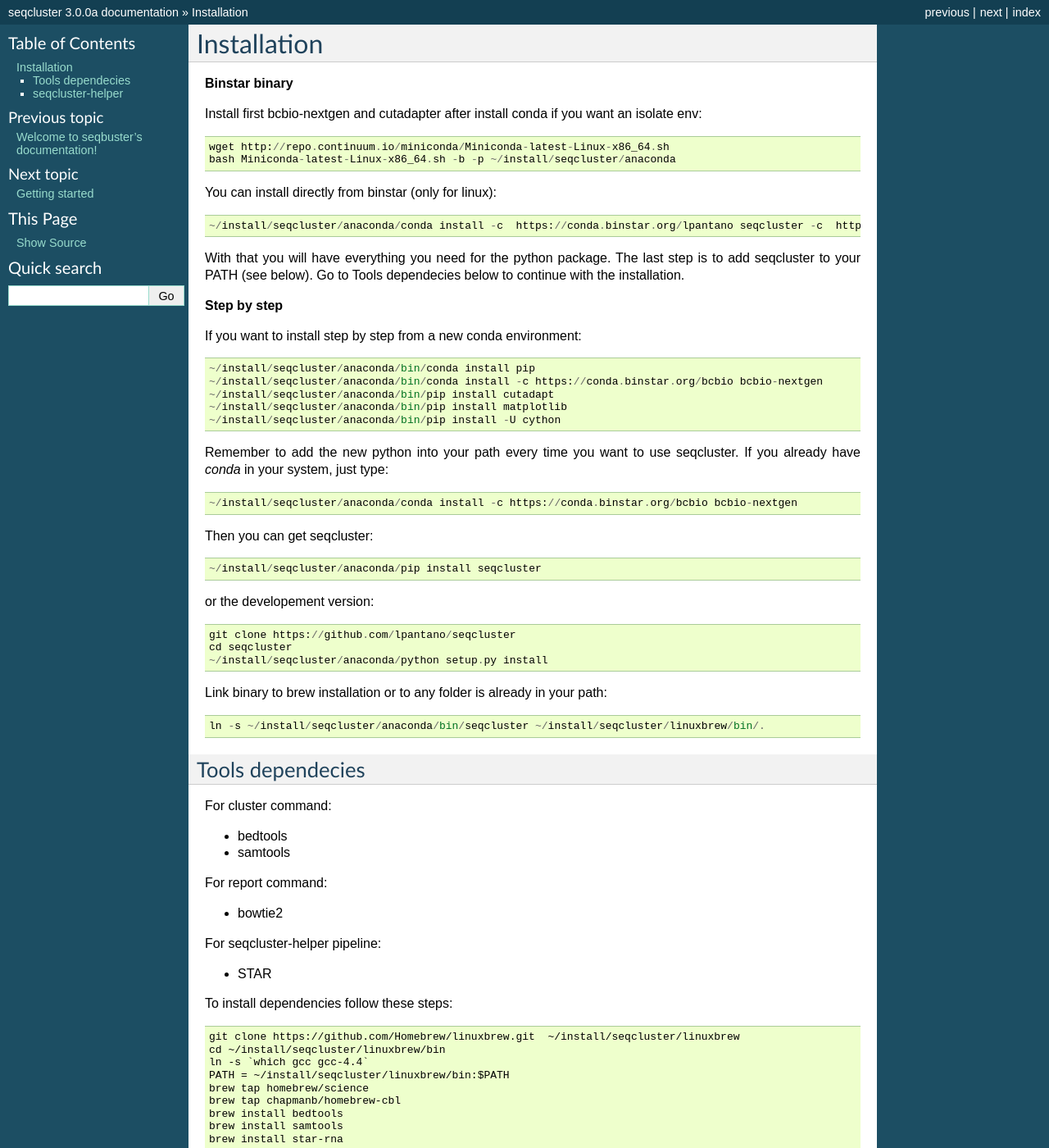
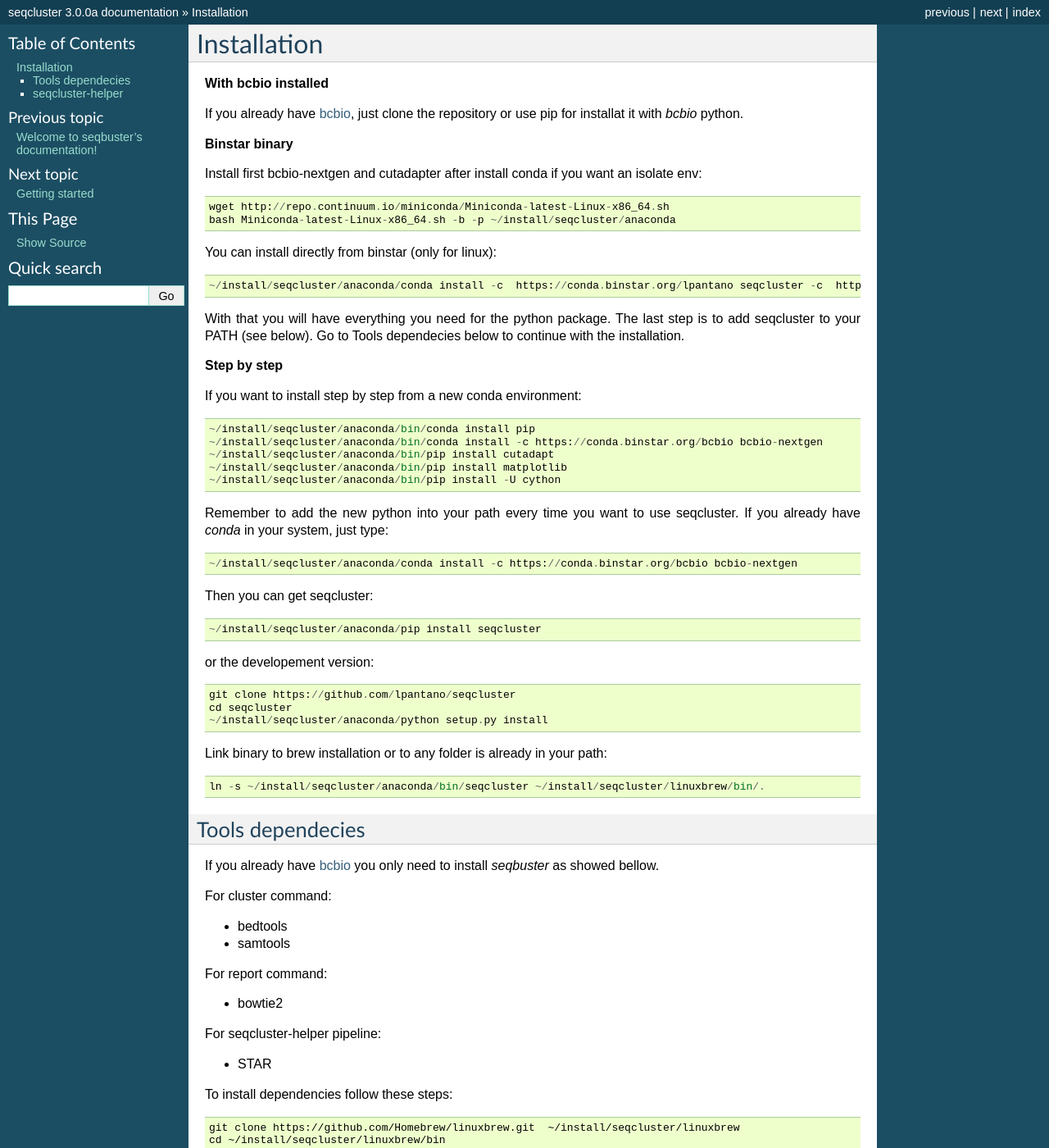
Before and after one commit to lpantano/seqcluster, a Sphinx documentation site: the page built from doc/source/installation.rst, in a window 1280 px wide and 1400 px high. Shown: the whole window at 82% size. Built offline with Sphinx 7.4.7, drawn with Linux system fonts in a browser that asks for light colours.

Commit message:
adding bcbio information to installation

```diff
--- a/doc/source/installation.rst
+++ b/doc/source/installation.rst
@@ -3,6 +3,10 @@
 ============
 Installation
 ============
+
+**With bcbio installed**
+
+If you already have `bcbio <https://github.com/chapmanb/bcbio-nextgen>`_, just clone the repository or use pip for installat it with `bcbio` python.
 
 **Binstar binary**
 
@@ -53,6 +57,8 @@
 
 Tools dependecies
 ---------
+
+If you already have `bcbio <https://github.com/chapmanb/bcbio-nextgen>`_ you only need to install `seqbuster` as showed bellow.
 
 For cluster command:
 
```
